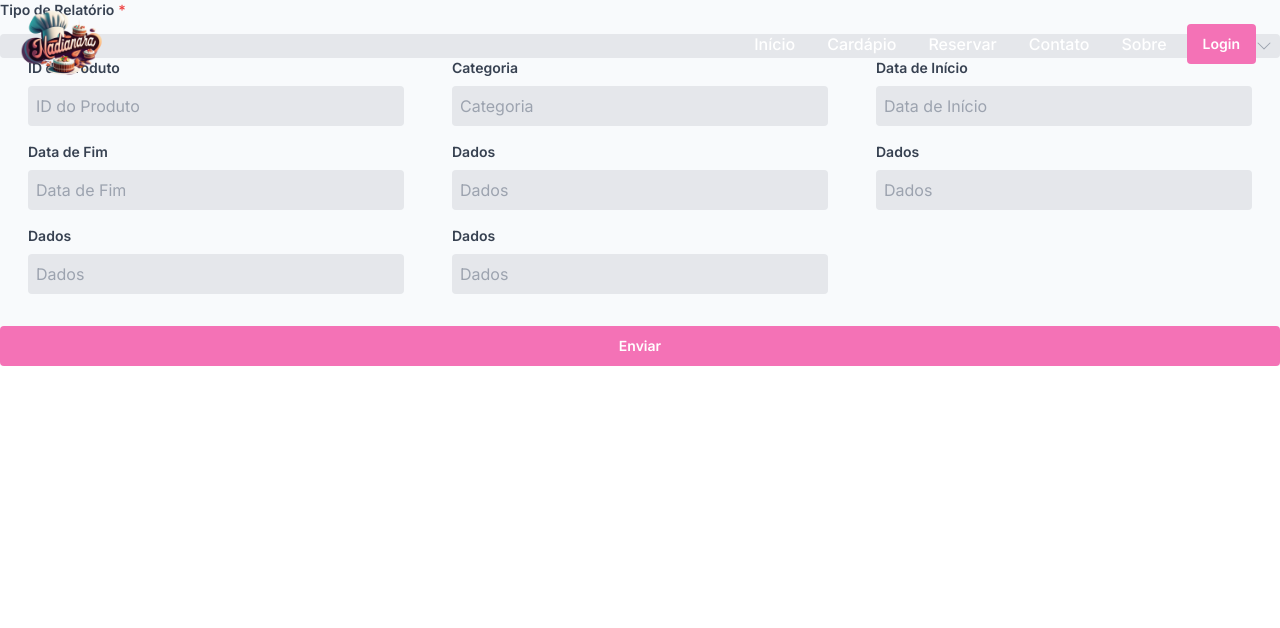
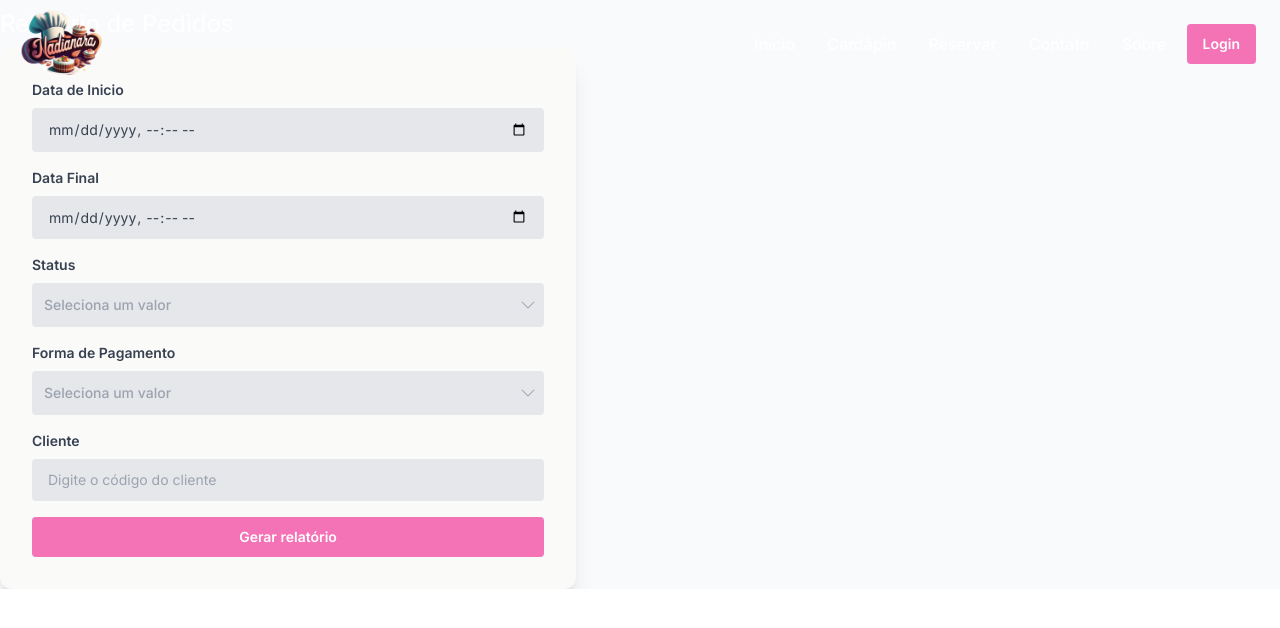
Before and after one commit to Arthurdelucahonorato/mei-erp, a Next.js app: page /relatorios in a window 1280 px wide. Shown: the top 628 px of the page. Built offline with nearby package versions, Linux system fonts and the light colour scheme.

Commit message:
FEAT: página de relatórios

```diff
--- a/src/pages/pedidos/FormPedido.tsx
+++ b/src/pages/pedidos/FormPedido.tsx
@@ -63,7 +63,6 @@ export const getServerSideProps = async (
     page: pageQueries.page,
   });
 
-
   return {
     props: {
       pedidos: pedidos,
@@ -97,10 +96,16 @@ export default function FormPedido({
   useEffect(() => {
     if (pedidoEdicao) {
       reset();
-      setValue("clienteId", pedidoEdicao.cliente.id);
+      setValue("clienteId", String(pedidoEdicao.cliente.id));
       setValue("nomeCliente", pedidoEdicao.cliente.nome);
-      setValue("dataPedido", moment(pedidoEdicao.dataPedido).locale("pt-br").format("yyyy-MM-DD"));
-      setValue("dataEntrega", moment(pedidoEdicao.dataEntrega).locale("pt-br").format("yyyy-MM-DD"));
+      setValue(
+        "dataPedido",
+        moment(pedidoEdicao.dataPedido).locale("pt-br").format("yyyy-MM-DD")
+      );
+      setValue(
+        "dataEntrega",
+        moment(pedidoEdicao.dataEntrega).locale("pt-br").format("yyyy-MM-DD")
+      );
       setValue("formaPagamento", pedidoEdicao.formaPagamento);
       setValue("modalidadeEntrega", pedidoEdicao.modalidadeEntrega);
       setValue("observacao", pedidoEdicao.observacao);
@@ -114,9 +119,9 @@ export default function FormPedido({
           unidade: value.produto.unidade,
           observacao: value.observacao,
           quantidade: value.quantidade,
-          valorUnitario: value.valorUnitario
-        })
-      })
+          valorUnitario: value.valorUnitario,
+        });
+      });
     }
   }, [pedidoEdicao]);
 
@@ -128,21 +133,30 @@ export default function FormPedido({
   };
 
   const validateRegister = z.object({
-    clienteId: z.number({ required_error: 'Campo obrigatório', invalid_type_error: 'Campo obrigatório' }),
-    nomeCliente: z.string().nonempty("Campo obrigatório"),
+    clienteId: z.string().nonempty("Campo obrigatório"),
+    nomeCliente: z.string().optional(),
     dataPedido: z.string().nonempty("Campo obrigatório"),
     dataEntrega: z.string().nonempty("Campo obrigatório"),
-    status: z.string({ required_error: 'Campo obrigatório' }),
-    formaPagamento: z.string({ required_error: 'Campo obrigatório' }),
-    modalidadeEntrega: z.string({ required_error: 'Campo obrigatório' }),
+    status: z.string({ required_error: "Campo obrigatório" }),
+    formaPagamento: z.string({ required_error: "Campo obrigatório" }),
+    modalidadeEntrega: z.string({ required_error: "Campo obrigatório" }),
     observacao: z.string().optional(),
     itensPedido: z.array(
       z.object({
         id: z.number(),
-        produtoId: z.number({ required_error: 'Campo obrigatório', invalid_type_error: 'Campo obrigatório' }),
-        quantidade: z.number({ required_error: 'Campo obrigatório', invalid_type_error: 'Campo obrigatório' }),
+        produtoId: z.number({
+          required_error: "Campo obrigatório",
+          invalid_type_error: "Campo obrigatório",
+        }),
+        quantidade: z.number({
+          required_error: "Campo obrigatório",
+          invalid_type_error: "Campo obrigatório",
+        }),
         observacao: z.string().optional(),
-        valorUnitario: z.number({ required_error: 'Campo obrigatório', invalid_type_error: 'Campo obrigatório' }),
+        valorUnitario: z.number({
+          required_error: "Campo obrigatório",
+          invalid_type_error: "Campo obrigatório",
+        }),
 
         produtoDescricao: z.string(),
         categoria: z.string(),
@@ -186,17 +200,21 @@ export default function FormPedido({
         observacao: value.observacao,
         valorUnitario: Number(value.valorUnitario),
       };
-    })
+    });
     const reqBody = {
-      clienteId: data.clienteId,
-      dataPedido: moment(data.dataPedido).locale("pt-br").format("yyyy-MM-DDThh:mm:ss") + "Z",
-      dataEntrega: moment(data.dataEntrega).locale("pt-br").format("yyyy-MM-DDThh:mm:ss") + "Z",
+      clienteId: Number(data.clienteId),
+      dataPedido:
+        moment(data.dataPedido).locale("pt-br").format("yyyy-MM-DDThh:mm:ss") +
+        "Z",
+      dataEntrega:
+        moment(data.dataEntrega).locale("pt-br").format("yyyy-MM-DDThh:mm:ss") +
+        "Z",
       status: data.status,
       formaPagamento: data.formaPagamento,
       modalidadeEntrega: data.modalidadeEntrega,
       observacao: data.observacao,
-      itensPedido: reqBodyItensPedido
-    }
+      itensPedido: reqBodyItensPedido,
+    };
     try {
       toast.promise(registerRequest(reqBody), {
         loading: "Salvando novo pedido",
@@ -205,8 +223,8 @@ export default function FormPedido({
           return d.message;
         },
         error: (error) => {
-          return error.response.data.message
-        }
+          return error.response.data.message;
+        },
       });
     } catch (error: any) {
       toast.error(error.response.data.message);
@@ -223,17 +241,21 @@ export default function FormPedido({
         observacao: value.observacao,
         valorUnitario: Number(value.valorUnitario),
       };
-    })
+    });
     const reqBody = {
       clienteId: data.clienteId,
-      dataPedido: moment(data.dataPedido).locale("pt-br").format("yyyy-MM-DDThh:mm:ss") + "Z",
-      dataEntrega: moment(data.dataEntrega).locale("pt-br").format("yyyy-MM-DDThh:mm:ss") + "Z",
+      dataPedido:
+        moment(data.dataPedido).locale("pt-br").format("yyyy-MM-DDThh:mm:ss") +
+        "Z",
+      dataEntrega:
+        moment(data.dataEntrega).locale("pt-br").format("yyyy-MM-DDThh:mm:ss") +
+        "Z",
       status: data.status,
       formaPagamento: data.formaPagamento,
       modalidadeEntrega: data.modalidadeEntrega,
       observacao: data.observacao,
-      itensPedido: reqBodyItensPedido
-    }
+      itensPedido: reqBodyItensPedido,
+    };
     try {
       toast.promise(editRequest(id, reqBody), {
         loading: "Salvando alterações do pedido",
@@ -248,7 +270,6 @@ export default function FormPedido({
       return;
     }
   };
-
 
   const lovValues = {
     title: "Seleção de Cliente",
@@ -269,13 +290,7 @@ export default function FormPedido({
       >
         <Table.Root>
           <Table.Header
-            headers={[
-              "ID",
-              "Nome",
-              "Categoria",
-              "Unidade",
-              "Ações",
-            ]}
+            headers={["ID", "Nome", "Categoria", "Unidade", "Ações"]}
           />
           <Table.Body className="overflow-y-auto">
             {produtos?.content?.map((produto) => (
@@ -303,7 +318,8 @@ export default function FormPedido({
                         -
                       </Button>
                     ) : (
-                      <Button type="button"
+                      <Button
+                        type="button"
                         className="text-black !bg-green-700"
                         onClick={() => {
                           append({
@@ -330,14 +346,15 @@ export default function FormPedido({
       </Modal>
       <form
         className="max-w-3xl grid gap-4 grid-cols-3 px-3 md:grid-cols-12"
-        onSubmit={handleSubmit((data) => pedidoEdicao
-          ? submitFormEdit(pedidoEdicao.id, data)
-          : submitFormRegister(data)
+        onSubmit={handleSubmit((data) =>
+          pedidoEdicao
+            ? submitFormEdit(pedidoEdicao.id, data)
+            : submitFormRegister(data)
         )}
       >
         <Input
+          {...register("clienteId")}
           containerClassName="col-span-1 md:col-span-3"
-          {...register("clienteId")}
           label="Codigo do Cliente"
           htmlFor="clienteId"
           errorMessage={errors.clienteId?.message}
@@ -348,8 +365,8 @@ export default function FormPedido({
         />
         <Input
           containerClassName="col-span-2 md:col-span-9"
+          label="Nome"
           {...register("nomeCliente")}
-          label="Nome"
           htmlFor="nomeCliente"
           errorMessage={errors.nomeCliente?.message}
           type="text"
@@ -432,11 +449,8 @@ export default function FormPedido({
                   <button
                     type="button"
                     className="flex justify-center w-6 aspect-square mx-3.5"
-                    onClick={
-                      () => setOpenModalProducts(true)
-                    }
+                    onClick={() => setOpenModalProducts(true)}
                   >
-
                     <BsPlus
                       className={
                         "text-2xl cursor-pointer text-white bg-primary dark:bg-secondary rounded-lg"
@@ -444,7 +458,6 @@ export default function FormPedido({
                     />
                   </button>
                 </div>
-
               </div>
             </div>
           </div>
@@ -455,46 +468,49 @@ export default function FormPedido({
                   key={itemPedido.id}
                   className="flex flex-row gap-2 justify-center items-center bg-white border-b dark:bg-theme-dark.150 dark:border-theme-dark.200 hover:bg-gray-50 dark:hover:bg-theme-dark.150"
                 >
-                  <InputTable disabled
+                  <InputTable
+                    disabled
                     className="w-20"
                     htmlFor={`idItemPedido-${itemPedido.id}`}
                     {...register(`itensPedido.${index}.id`)}
                   />
-                  <Input disabled
+                  <Input
+                    disabled
                     className="w-60 font-medium text-gray-900 whitespace-nowrap dark:text-white"
                     {...register(`itensPedido.${index}.produtoDescricao`)}
                     htmlFor={`produtoDescricaoItemPedido-${itemPedido.id}`}
-
                   />
-                  <InputTable disabled
+                  <InputTable
+                    disabled
                     className="w-44"
                     {...register(`itensPedido.${index}.categoria`)}
                     htmlFor={`categoriaItemPedido-${itemPedido.id}`}
-
                   />
                   <InputTable
                     textDirection={"text-end"}
                     className="w-16"
                     {...register(`itensPedido.${index}.quantidade`)}
                     htmlFor={`quantidadeItemPedido-${itemPedido.id}`}
-
                   />
                   <InputTable
                     textDirection={"text-end"}
                     className="w-32"
                     {...register(`itensPedido.${index}.valorUnitario`)}
                     htmlFor={`valorUnitarioItemPedido-${itemPedido.id}`}
-
                   />
                   <InputTable
                     disabled
                     className="w-20"
                     {...register(`itensPedido.${index}.unidade`)}
                     htmlFor={`unidadeItemPedido-${itemPedido.id}`}
-
                   />
                   <div className="flex flex-1 flex-row justify-center items-center max-w-md gap-3 mr-2">
-                    <ButtonTable type="button" variant="red" className="text-white" onClick={() => removeProduto(itemPedido.produtoId)}>
+                    <ButtonTable
+                      type="button"
+                      variant="red"
+                      className="text-white"
+                      onClick={() => removeProduto(itemPedido.produtoId)}
+                    >
                       <BsX className={"text-xl"} />
                     </ButtonTable>
                   </div>
--- a/src/pages/relatorios/index.tsx
+++ b/src/pages/relatorios/index.tsx
@@ -1,77 +1,91 @@
-import React, { useState } from 'react';
-import ComboBox from '@/components/ComboBox';
-import { Button } from '@/components/Button';
-
-const reportTypes = [
-  { value: 'PRODUTOS', name: 'Relatório de Produtos' },
-  { value: 'CLIENTES', name: 'Relatório de Clientes' },
-];
+import React, { useState } from "react";
+import ComboBox from "@/components/ComboBox";
+import { Button } from "@/components/Button";
+import { useForm } from "react-hook-form";
+import { zodResolver } from "@hookform/resolvers/zod";
+import { z } from "zod";
+import { PaymentMethodsEnum } from "@/types/enum/paymentMethods.enum";
+import { RequestStatusEnum } from "@/types/enum/request.status.enum";
+import toast from "react-hot-toast";
+import { requestReport } from "@/services/api/reports/request-report";
+import { Input } from "@/components/Input";
+import { Box } from "@/components/Box";
+import { enumToList } from "@/utils/enumToList";
 
 export default function Relatorios() {
-  const [selectedReport, setSelectedReport] = useState(reportTypes[0].name);
+  const validateReportForm = z.object({
+    dataInicio: z.string().optional(),
+    dataFim: z.string().optional(),
+    status: z.nativeEnum(RequestStatusEnum).optional(),
+    formaPagamento: z.nativeEnum(PaymentMethodsEnum).optional(),
+    clienteId: z.string().optional(),
+  });
 
-  const renderForm = () => {
-    const inputStyle = "bg-gray-200 dark:bg-gray-700 text-gray-700 dark:text-white rounded p-2 w-full";
+  type ValidateReport = z.infer<typeof validateReportForm>;
 
-    const renderInput = (label: string, placeholder: string) => (
-      <div className="col-span-3 md:col-span-4 md:px-4">
-        <label className="block text-gray-700 dark:text-white text-sm font-semibold mb-2">
-          {label}
-        </label>
-        <input type="text" placeholder={placeholder} className={inputStyle} />
-      </div>
-    );
+  const {
+    handleSubmit,
+    formState: { errors },
+    register,
+    setValue,
+    watch,
+  } = useForm<ValidateReport>({
+    resolver: zodResolver(validateReportForm),
+  });
 
-    switch (selectedReport) {
-      case 'Relatório de Produtos':
-        return (
-          <div className="grid gap-4 grid-cols-3 px-3 md:grid-cols-12">
-            {renderInput("ID do Produto", "ID do Produto")}
-            {renderInput("Categoria", "Categoria")}
-            {renderInput("Data de Início", "Data de Início")}
-            {renderInput("Data de Fim", "Data de Fim")}
-            {renderInput("Dados", "Dados")}
-            {renderInput("Dados", "Dados")}
-            {renderInput("Dados", "Dados")}
-            {renderInput("Dados", "Dados")}
-          </div>
-        );
-        break;
-      case 'Relatório de Clientes':
-        return (
-          <div className="grid gap-4 grid-cols-3 px-3 md:grid-cols-12">
-            {renderInput("ID do Cliente", "ID do Cliente")}
-            {renderInput("Nome do Cliente", "Nome do Cliente")}
-            {renderInput("Data de Início", "Data de Início")}
-            {renderInput("Data de Fim", "Data de Fim")}
-            {renderInput("Dados", "Dados")}
-            {renderInput("Dados", "Dados")}
-            {renderInput("Dados", "Dados")}
-            {renderInput("Dados", "Dados")}
-          </div>
-        );
-        break;
-      default:
-        return null;
+  const submitFormReport = async (data: ValidateReport) => {
+    try {
+      await toast.promise(requestReport(data), {
+        error: (error) => error.message,
+        loading: "Gerando Relatório",
+        success: (data) => {
+          window.open(data, "_blank");
+
+          return "Gerado com sucesso";
+        },
+      });
+    } catch (error: any) {
+      console.log(error);
     }
   };
 
   return (
-    <div className="relative">
-      <div>
-        <ComboBox
-          value={selectedReport}
-          values={reportTypes}
-          label="Tipo de Relatório"
-          required
-          errorMessage=""
-          onChangeValue={(v) => setSelectedReport(v)}
-        />
-        {renderForm()}
-      </div>
-      <div className="mt-8 flex justify-end">
-        <Button className="bg-pink-500 text-white rounded w-auto">Enviar</Button>
-      </div>
+    <div className="relative max-w-xl">
+      <h2 className="dark:text-white my-2 text-2xl">Relatório de Pedidos</h2>
+
+      <Box>
+        <form onSubmit={handleSubmit(submitFormReport)} className="grid gap-4">
+          <Input type="datetime-local" label="Data de Inicio" />
+          <Input type="datetime-local" label="Data Final" />
+          <ComboBox
+            label="Status"
+            errorMessage={errors.status?.message}
+            value={watch("status")}
+            values={enumToList(RequestStatusEnum)}
+            onChangeValue={(value) =>
+              setValue("status", value as RequestStatusEnum)
+            }
+          />
+          <ComboBox
+            label="Forma de Pagamento"
+            value={watch("formaPagamento")}
+            errorMessage={errors.formaPagamento?.message}
+            values={enumToList(PaymentMethodsEnum)}
+            onChangeValue={(value) =>
+              setValue("formaPagamento", value as PaymentMethodsEnum)
+            }
+          />
+          <Input
+            {...register("clienteId")}
+            errorMessage={errors.clienteId?.message}
+            type="text"
+            label="Cliente"
+            placeholder="Digite o código do cliente"
+          />
+
+          <Button>Gerar relatório</Button>
+        </form>
+      </Box>
     </div>
   );
 }
--- /dev/null
+++ b/src/services/api/reports/request-report.ts
@@ -0,0 +1,32 @@
+import { PaymentMethodsEnum } from "@/types/enum/paymentMethods.enum";
+import { RequestStatusEnum } from "@/types/enum/request.status.enum";
+import { api } from "../api";
+
+type FilterRequestReport = {
+  dataInicio?: string;
+  dataFim?: string;
+  status?: RequestStatusEnum;
+  formaPagamento?: PaymentMethodsEnum;
+  clienteId?: string;
+};
+
+export const requestReport = async (data: FilterRequestReport) => {
+  const urlParams = new URLSearchParams({
+    ...data,
+    clienteId: String(data.clienteId),
+  });
+
+  const request = await api.get(`reports/requests?${String(urlParams)}`, {
+    responseType: "arraybuffer",
+    headers: {
+      setContentType: "application/pdf",
+    },
+  });
+
+  const blob = new Blob([request.data], { type: "application/pdf" });
+
+  // Criar uma URL para o Blob
+  const pdfUrl = URL.createObjectURL(blob);
+
+  return pdfUrl;
+};
--- a/src/types/enum/category.enum.ts
+++ b/src/types/enum/category.enum.ts
@@ -1,4 +1,4 @@
 export enum CategoryEnum {
-  DOCE = "Doce",
-  SALGADO = "Salgado",
+  DOCE = "DOCE",
+  SALGADO = "SALGADO",
 }
--- a/src/types/enum/request.status.enum.ts
+++ b/src/types/enum/request.status.enum.ts
@@ -1,5 +1,5 @@
 export enum RequestStatusEnum {
-  ACEITO = "Aceito",
-  FINALIZADO = "Finalizado",
-  CANCELADO = "Cancelado",
+  ACEITO = "ACEITO",
+  FINALIZADO = "FINALIZADO",
+  CANCELADO = "CANCELADO",
 }
```
Also changed, not shown: src/pages/produtos/index.tsx (+9 -7 lines), src/services/api/api.ts (+7 -4 lines).
